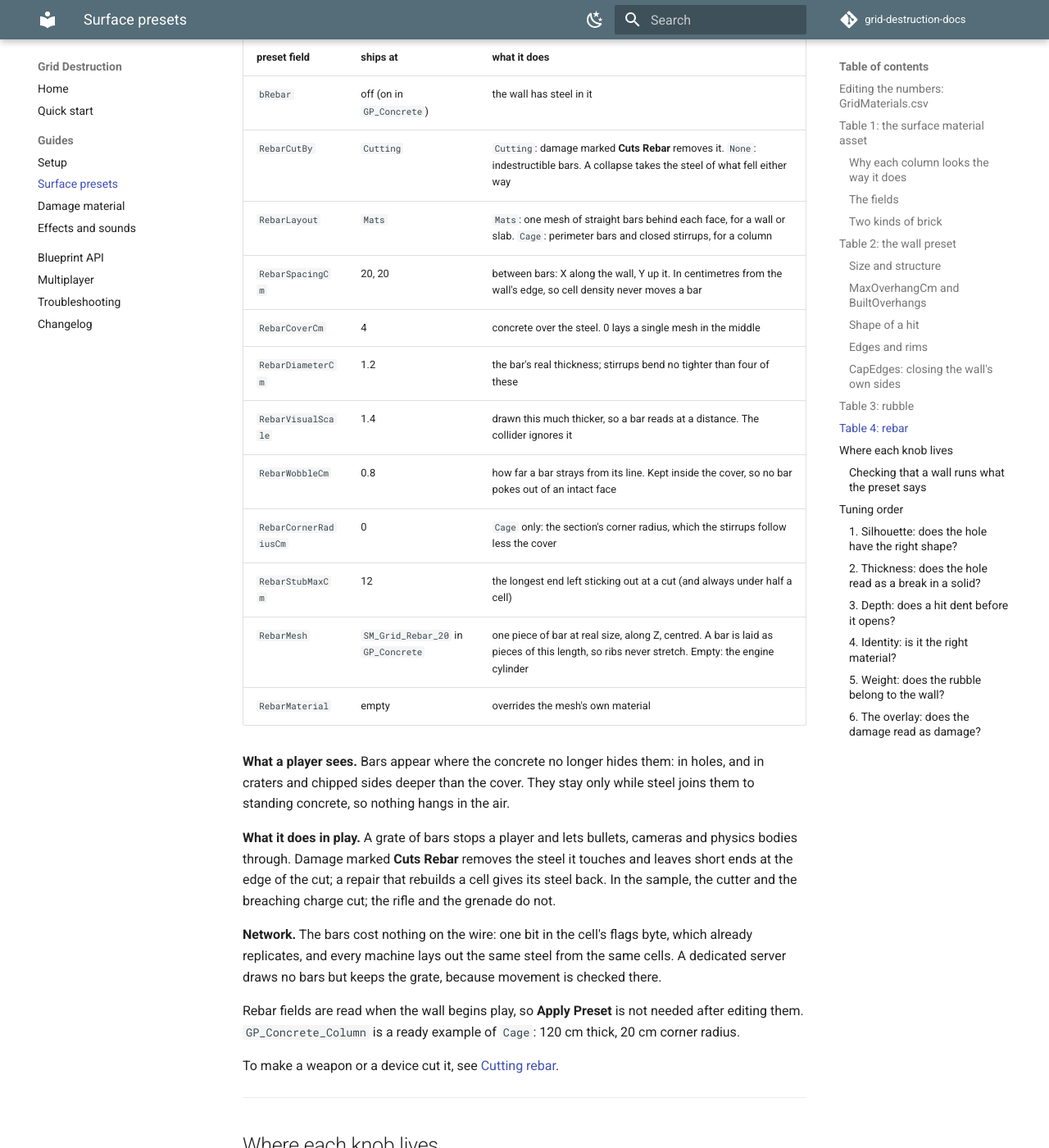
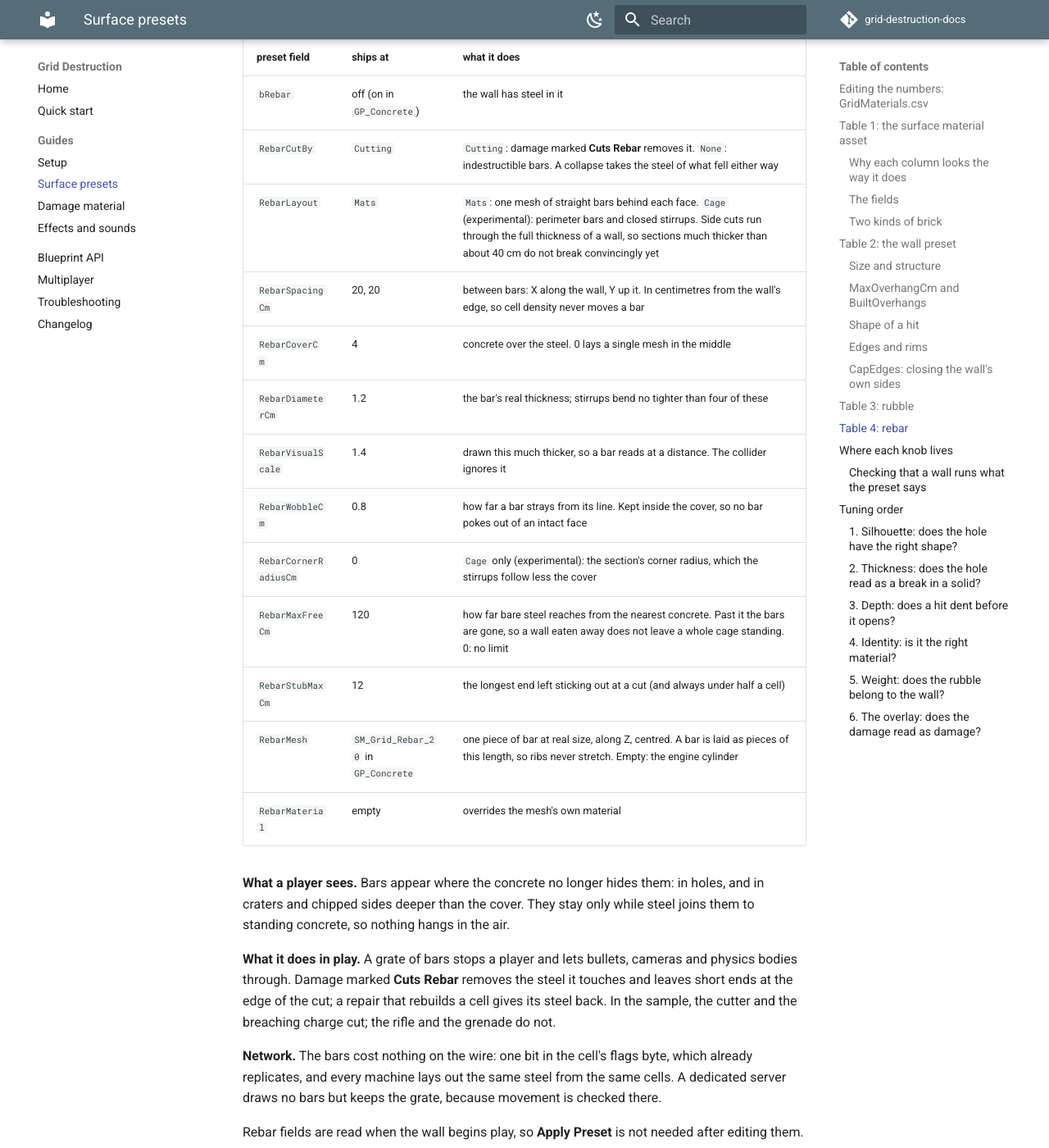
Before and after one commit to kytyji/grid-destruction-docs, an MkDocs documentation site: the page built from docs/surface-presets.md, in a window 1280 px wide and 1400 px high, scrolled down 8431 px. Shown: the whole window at 82% size. Built offline with MkDocs 1.6.1 and Material for MkDocs 9.7.7, drawn with Linux system fonts in a browser that asks for light colours; comment, search, counter and statistics services are not loaded; the version menu is left out.

Commit message:
Rebar limits: bare runs; Cage is experimental

```diff
--- a/docs/surface-presets.md
+++ b/docs/surface-presets.md
@@ -374,13 +374,14 @@ On the preset, section **Wall | Rebar**.
 |---|---|---|
 | `bRebar` | off (on in `GP_Concrete`) | the wall has steel in it |
 | `RebarCutBy` | `Cutting` | `Cutting`: damage marked **Cuts Rebar** removes it. `None`: indestructible bars. A collapse takes the steel of what fell either way |
-| `RebarLayout` | `Mats` | `Mats`: one mesh of straight bars behind each face, for a wall or slab. `Cage`: perimeter bars and closed stirrups, for a column |
+| `RebarLayout` | `Mats` | `Mats`: one mesh of straight bars behind each face. `Cage` (experimental): perimeter bars and closed stirrups. Side cuts run through the full thickness of a wall, so sections much thicker than about 40 cm do not break convincingly yet |
 | `RebarSpacingCm` | 20, 20 | between bars: X along the wall, Y up it. In centimetres from the wall's edge, so cell density never moves a bar |
 | `RebarCoverCm` | 4 | concrete over the steel. 0 lays a single mesh in the middle |
 | `RebarDiameterCm` | 1.2 | the bar's real thickness; stirrups bend no tighter than four of these |
 | `RebarVisualScale` | 1.4 | drawn this much thicker, so a bar reads at a distance. The collider ignores it |
 | `RebarWobbleCm` | 0.8 | how far a bar strays from its line. Kept inside the cover, so no bar pokes out of an intact face |
-| `RebarCornerRadiusCm` | 0 | `Cage` only: the section's corner radius, which the stirrups follow less the cover |
+| `RebarCornerRadiusCm` | 0 | `Cage` only (experimental): the section's corner radius, which the stirrups follow less the cover |
+| `RebarMaxFreeCm` | 120 | how far bare steel reaches from the nearest concrete. Past it the bars are gone, so a wall eaten away does not leave a whole cage standing. 0: no limit |
 | `RebarStubMaxCm` | 12 | the longest end left sticking out at a cut (and always under half a cell) |
 | `RebarMesh` | `SM_Grid_Rebar_20` in `GP_Concrete` | one piece of bar at real size, along Z, centred. A bar is laid as pieces of this length, so ribs never stretch. Empty: the engine cylinder |
 | `RebarMaterial` | empty | overrides the mesh's own material |
@@ -399,7 +400,6 @@ machine lays out the same steel from the same cells. A dedicated server draws no
 movement is checked there.
 
 Rebar fields are read when the wall begins play, so **Apply Preset** is not needed after editing them.
-`GP_Concrete_Column` is a ready example of `Cage`: 120 cm thick, 20 cm corner radius.
 
 To make a weapon or a device cut it, see [Cutting rebar](integration.md#cutting-rebar).
 
```
Also changed, not shown: docs/changelog.md (+1 -1 lines), docs/index.md (+1 -1 lines).
